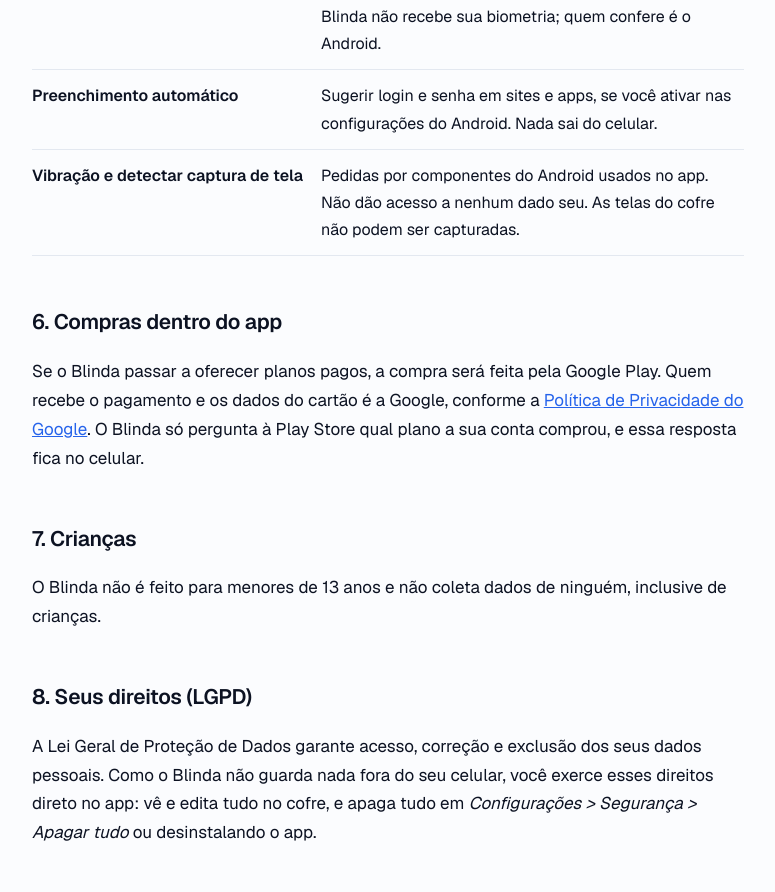
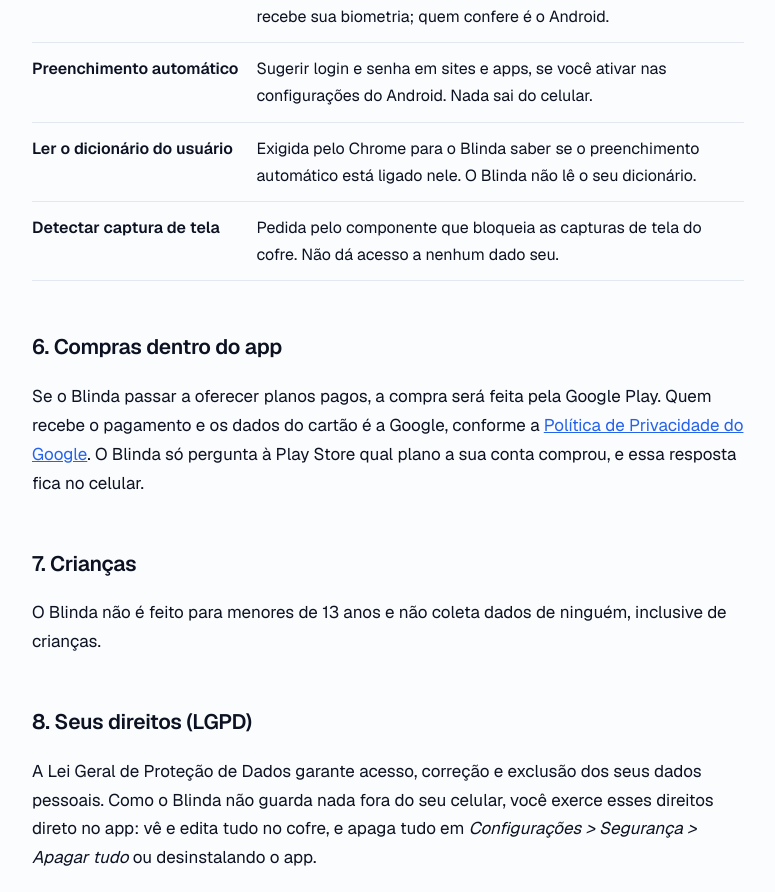
Before and after one commit to blinda-app/blinda-app.github.io, a plain HTML site: page politica-de-privacidade/index.html in a window 1280 px wide. Shown: the part 1761-2653 px from the top of the page, without its empty margins (252-1027 px from the left). Drawn offline with Linux system fonts and the light colour scheme.

Commit message:
Política: permissões da 1.0.6 (sem vibração; dicionário e captura explicados)

```diff
--- a/politica-de-privacidade/index.html
+++ b/politica-de-privacidade/index.html
@@ -76,7 +76,8 @@
     <tr><td>Câmera</td><td>Ler QR Codes (receber uma senha compartilhada, entrar num cofre da Família e cadastrar códigos 2FA). A imagem é lida no celular e não é guardada.</td></tr>
     <tr><td>Biometria</td><td>Abrir o cofre com a digital ou o rosto, se você ativar. O Blinda não recebe sua biometria; quem confere é o Android.</td></tr>
     <tr><td>Preenchimento automático</td><td>Sugerir login e senha em sites e apps, se você ativar nas configurações do Android. Nada sai do celular.</td></tr>
-    <tr><td>Vibração e detectar captura de tela</td><td>Pedidas por componentes do Android usados no app. Não dão acesso a nenhum dado seu. As telas do cofre não podem ser capturadas.</td></tr>
+    <tr><td>Ler o dicionário do usuário</td><td>Exigida pelo Chrome para o Blinda saber se o preenchimento automático está ligado nele. O Blinda não lê o seu dicionário.</td></tr>
+    <tr><td>Detectar captura de tela</td><td>Pedida pelo componente que bloqueia as capturas de tela do cofre. Não dá acesso a nenhum dado seu.</td></tr>
   </table>
 
   <h2>6. Compras dentro do app</h2>
```
